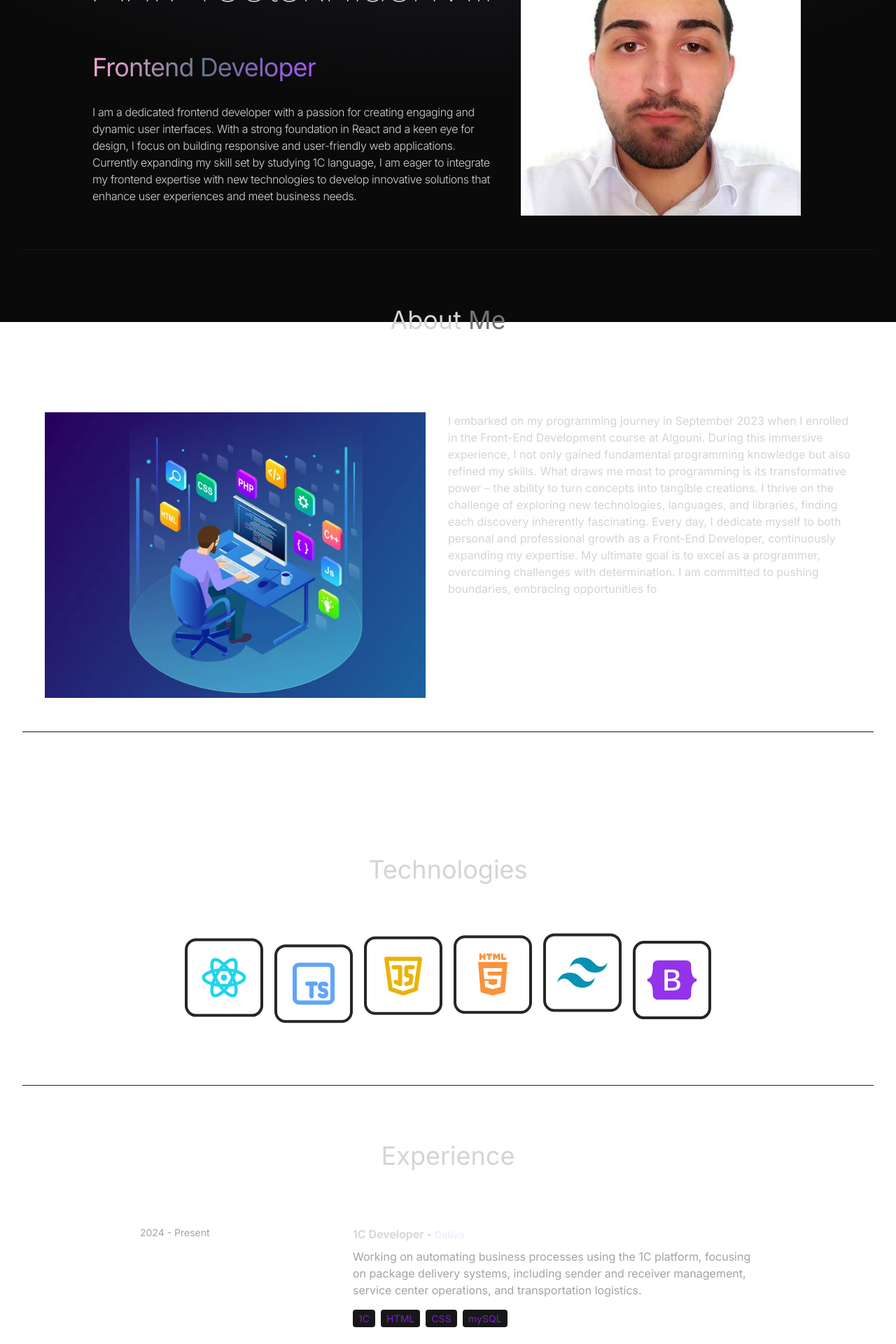
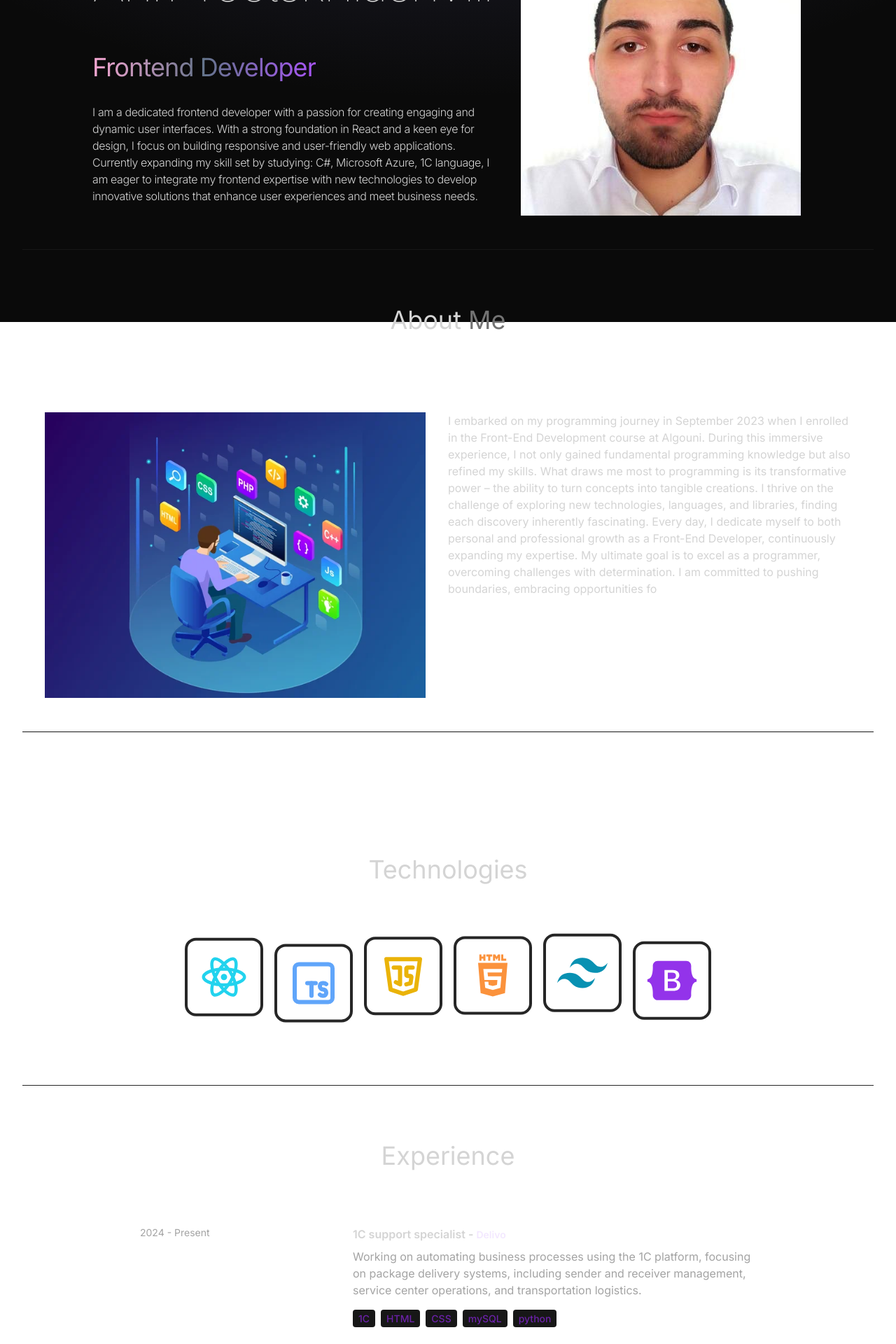
Before and after one commit to anritsetskhla10/portfolio, a React (Vite) app: page / in a window 1280 px wide. Shown: the part 340-2260 px from the top of the page at 70% size. Built offline with nearby package versions, Linux system fonts and the light colour scheme.

Commit message:
add more info

```diff
--- a/src/constants/index.js
+++ b/src/constants/index.js
@@ -7,8 +7,13 @@ import project5 from "../assets/projects/project5.png";
 import project6 from "../assets/projects/project6.png";
 import project7 from "../assets/projects/project7.png";
 import project8 from "../assets/projects/project8.png";
+import project9 from "../assets/projects/dine-restaurant.png";
 
-export const HERO_CONTENT = `I am a dedicated frontend developer with a passion for creating engaging and dynamic user interfaces. With a strong foundation in React and a keen eye for design, I focus on building responsive and user-friendly web applications. Currently expanding my skill set by studying 1C language, I am eager to integrate my frontend expertise with new technologies to develop innovative solutions that enhance user experiences and meet business needs.`;
+export const HERO_CONTENT = `I am a dedicated frontend developer with a passion for creating engaging and dynamic
+              user interfaces. With a strong foundation in React and a keen eye for design, I focus on building responsive and user-friendly
+              web applications. Currently expanding my skill set by studying: C#, Microsoft Azure, 1C language,
+              I am eager to integrate my frontend expertise with new technologies
+              to develop innovative solutions that enhance user experiences and meet business needs.`;
 
 export const ABOUT_TEXT = `I embarked on my programming journey in September 2023 when I
  enrolled in the Front-End Development course at Algouni. During this
@@ -26,10 +31,10 @@ export const ABOUT_TEXT = `I embarked on my programming journey in September 202
  export const EXPERIENCES = [
   {
     year: "2024 - Present",
-    role: "1C Developer",
+    role: "1C support specialist",
     company: "Delivo",
     description: `Working on automating business processes using the 1C platform, focusing on package delivery systems, including sender and receiver management, service center operations, and transportation logistics.`,
-    technologies: ["1C", "HTML", "CSS", "mySQL"],
+    technologies: ["1C", "HTML", "CSS", "mySQL", "python"],
   },
   {
     year: "2024 - Present",
@@ -49,6 +54,20 @@ export const ABOUT_TEXT = `I embarked on my programming journey in September 202
 
 
 export const PROJECTS = [
+  {
+    title: "Dine restaurant website",
+    image: project9,
+    description:
+      "A sophisticated restaurant website offering an elegant design and user-friendly experience. Features include seamless navigation, a responsive booking form, and integrated email functionality for reservations. Built with modern technologies for optimal performance and aesthetic appeal.",
+    technologies: [
+      "React.js",
+      "TypeScript",
+      "Tailwind CSS",
+      "React Router",
+      "EmailJS",
+    ],
+    link:'https://dine-restaurant-website-nine.vercel.app/'
+  },
   {
     title: "Entertainment Web App",
     image: project0,
```
Also changed, not shown: src/assets/projects/dine-restaurant.png (added).
